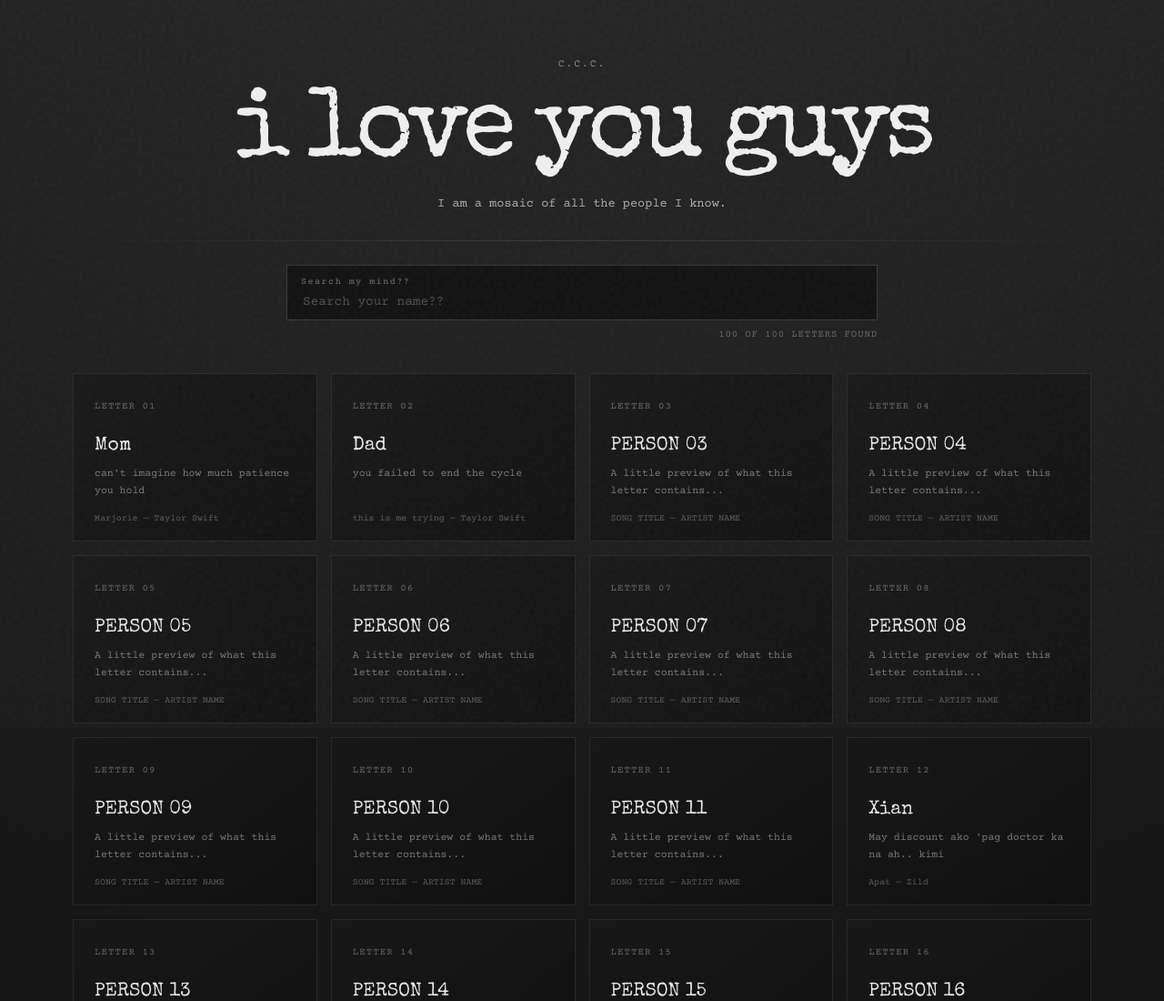
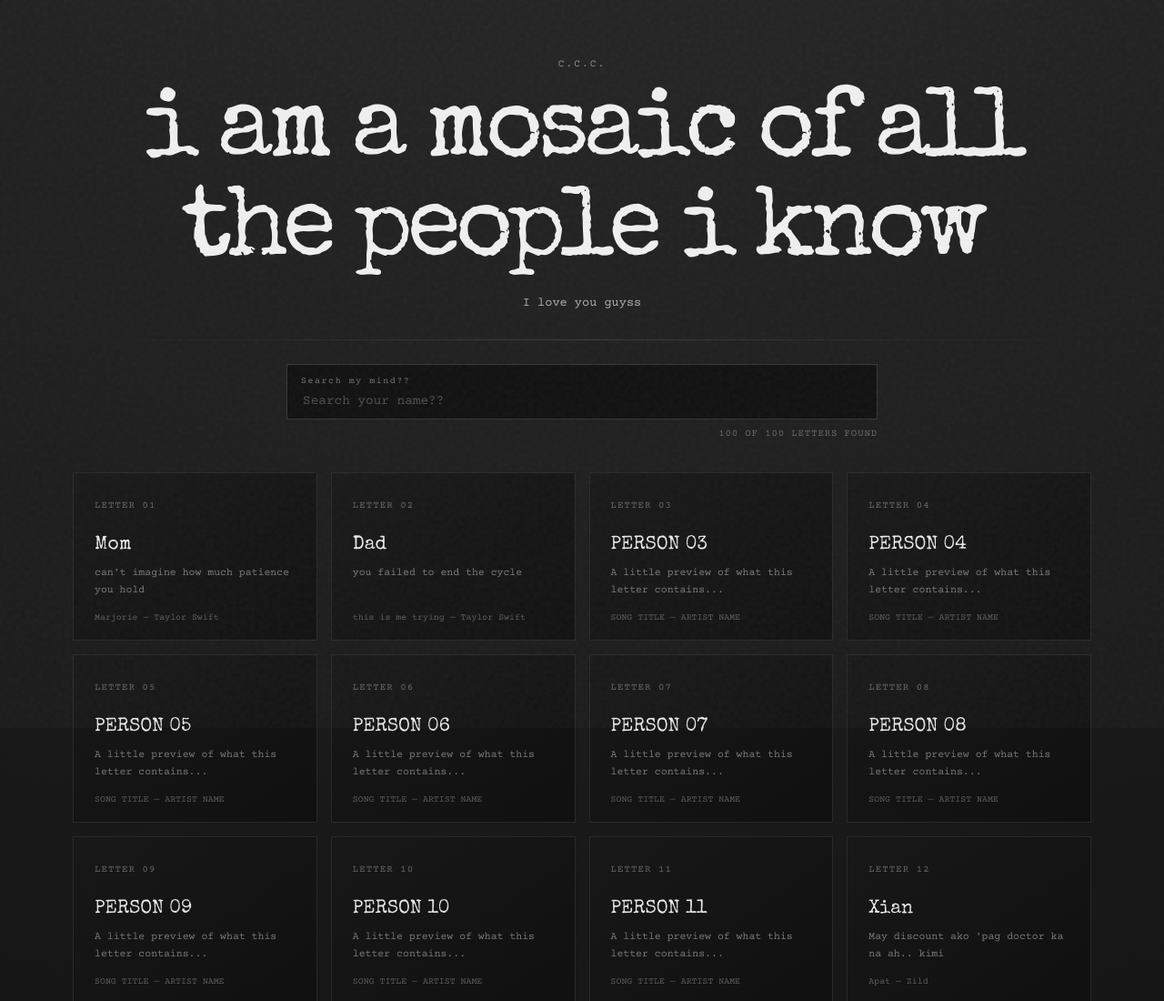
Before and after one commit to kizichie/hollowingknight, a plain HTML site: page index.html in a window 1280 px wide. Shown: the top 1100 px of the page at 91% size. Drawn offline with nearby package versions, Linux system fonts and the light colour scheme.

Commit message:
Update index.html

```diff
--- a/index.html
+++ b/index.html
@@ -15,8 +15,8 @@
 <main>
   <header>
     <p class="eyebrow">C.C.C.</p>
-    <h1>I love you guys</h1>
-    <p class="subtitle">I am a mosaic of all the people I know.</p>
+    <h1>I am a mosaic of all the people I know</h1>
+    <p class="subtitle">I love you guyss</p>
     <div class="rule"></div>
 
     <div class="archive-tools">
```
